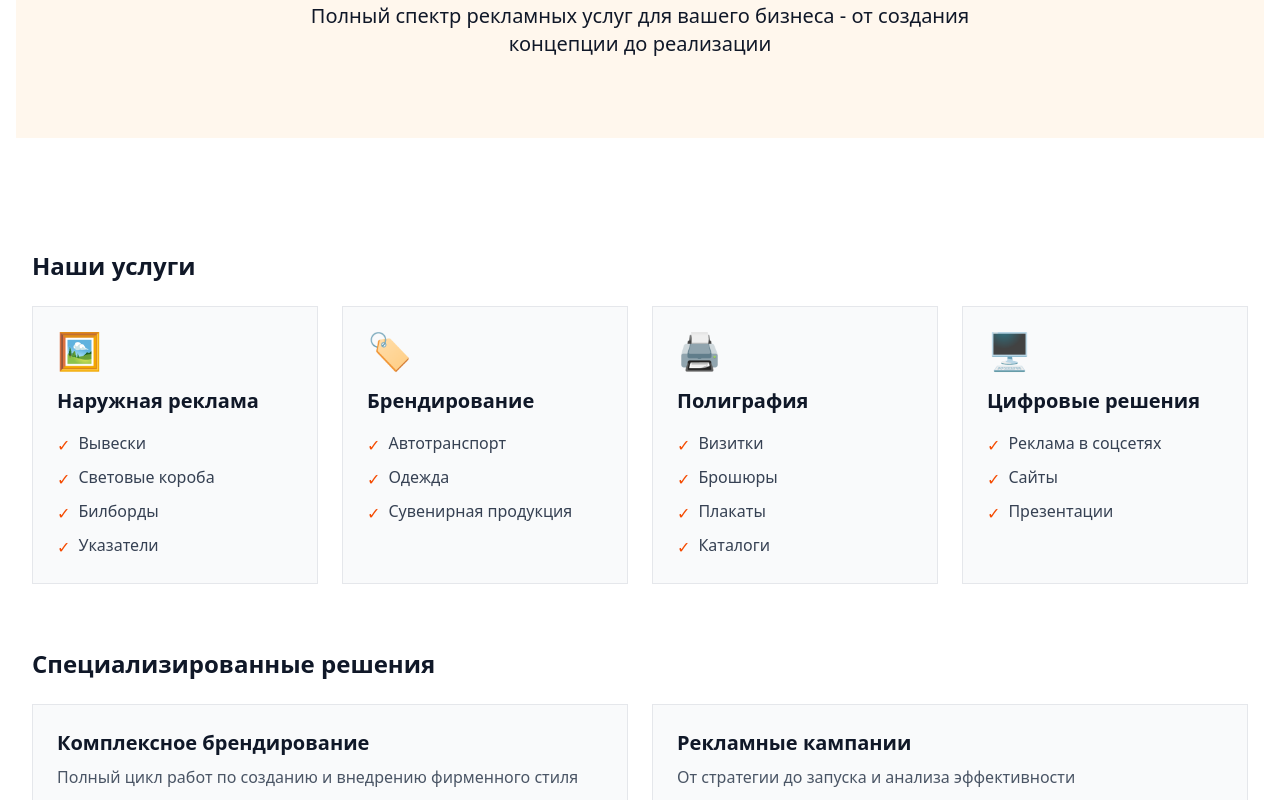
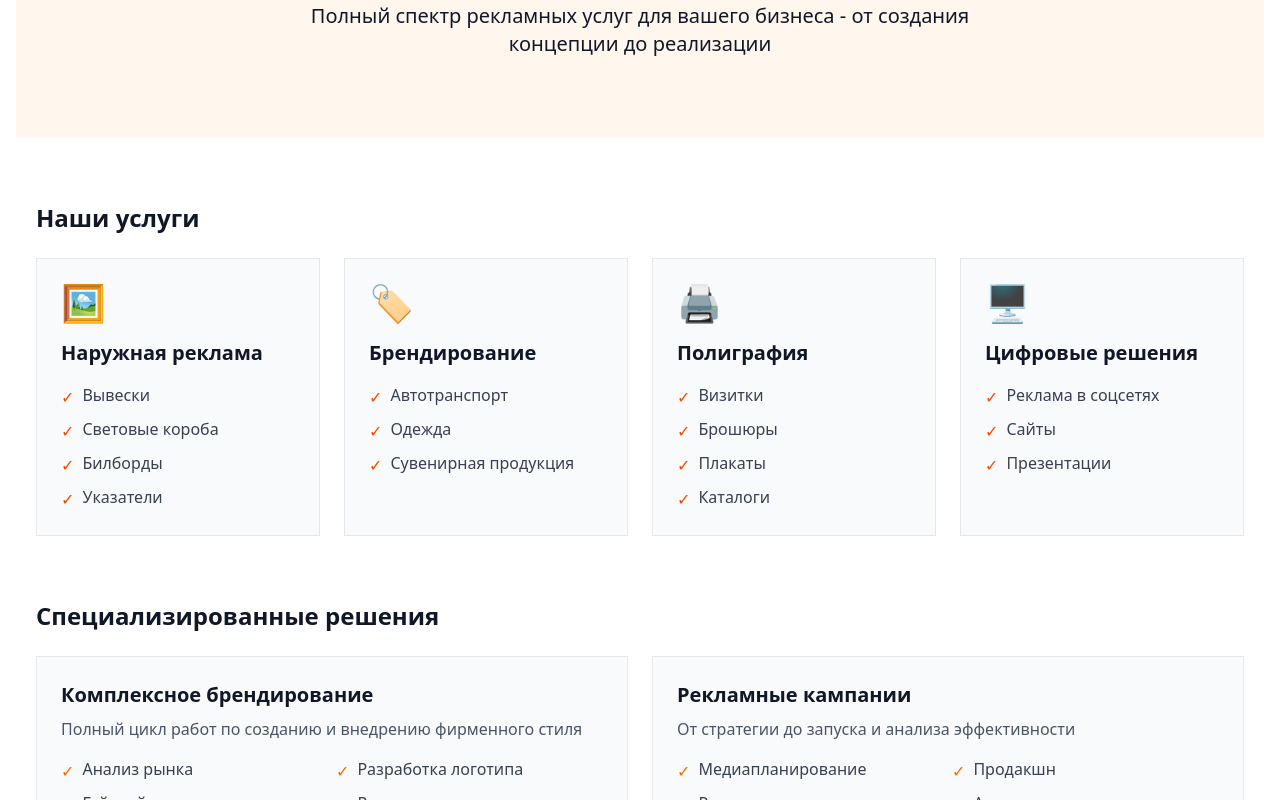
Before and after one commit to InteroperGit/adms, a Next.js app in the folder src/apps/web/advertise-agency-site/: page /services in a window 1280 px wide. Shown: the part 400-1200 px from the top of the page. Built offline with nearby package versions, Linux system fonts and the light colour scheme.

Commit message:
[AdvAgencySite] [Feature] Устранена неверная отрисовка на страницах "Портфолио", "Услуги"

```diff
--- a/src/apps/web/advertise-agency-site/src/app/portfolio/page.tsx
+++ b/src/apps/web/advertise-agency-site/src/app/portfolio/page.tsx
@@ -75,7 +75,7 @@
 
             {/* Фильтры */}
             <section className={cn("py-12 px-6")}>
-                <div className="container mx-auto">
+                <div>
                     <CategoryFilter
                         categories={categories}
                         activeCategory={activeCategory}
--- a/src/apps/web/advertise-agency-site/src/app/services/page.tsx
+++ b/src/apps/web/advertise-agency-site/src/app/services/page.tsx
@@ -27,7 +27,7 @@
             />
 
             {/* Основной контент */}
-            <div className="container mx-auto px-4 py-12">
+            <div className="px-5">
                 {/* Категории услуг */}
                 <ServicesSection
                     title="Наши услуги"
```
